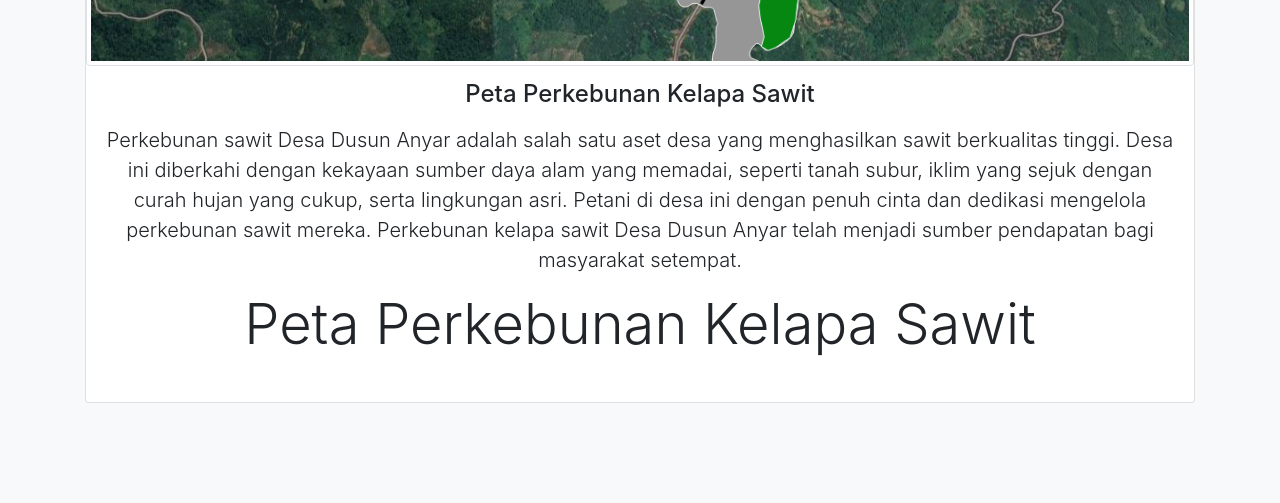
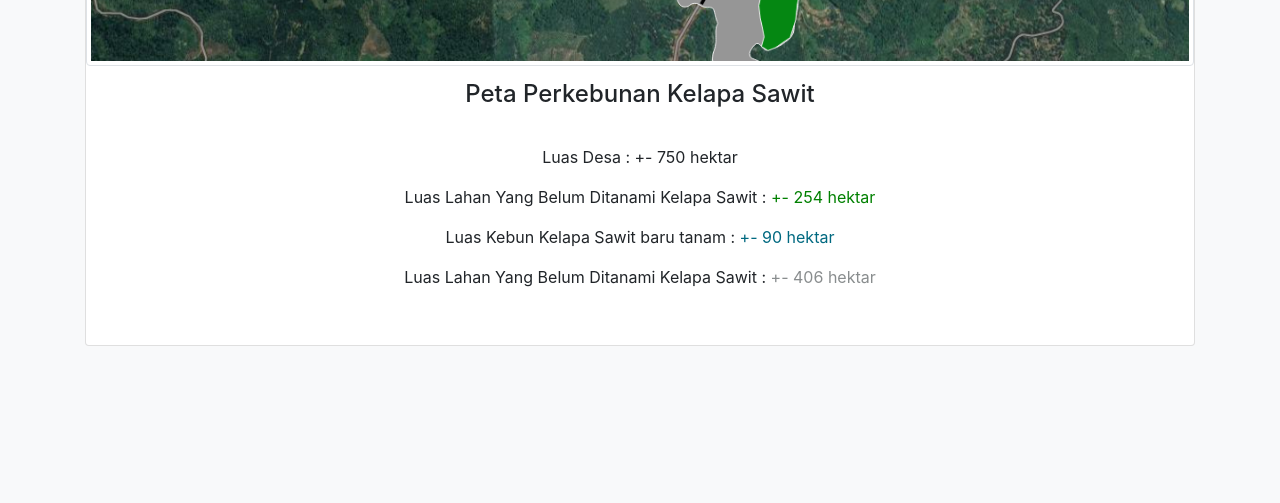
Before and after one commit to RifkiDF023/Profil-desa-Dusun-Anyar, a plain HTML site: page index.html in a window 1280 px wide. Shown: the part 5680-6183 px from the top of the page. Drawn offline with nearby package versions, Linux system fonts and the light colour scheme.

Commit message:
commit proker 2

```diff
--- a/index.html
+++ b/index.html
@@ -355,10 +355,13 @@
       <img src="gambar/peta kebun sawit.png" class="card-img-top img-thumbnail" alt="Perkebunan Kelapa Sawit" width="1200px" height="800px">
       <div class="card-body">
         <h4 class="card-subtitle mb-3"  id="peta_kebun_sawit">Peta Perkebunan Kelapa Sawit</h4>
-        <p class="card-text lead">Perkebunan sawit Desa Dusun Anyar adalah salah satu aset desa yang menghasilkan sawit berkualitas tinggi. Desa ini diberkahi dengan kekayaan sumber daya alam yang memadai, seperti tanah subur, iklim yang sejuk dengan curah hujan yang cukup, serta lingkungan asri. Petani di desa ini dengan penuh cinta dan dedikasi mengelola perkebunan sawit mereka. Perkebunan kelapa sawit Desa Dusun Anyar telah menjadi sumber pendapatan bagi masyarakat setempat.</p>
-        <!-- <button type="button" class="btn btn-info float-right" data-toggle="modal" data-target=".bd-example-modal-lg-e">Detail</button>` -->
+        <div class="card-body">
+          <p>Luas Desa    : +- 750 hektar</p>
+          <p>Luas Lahan Yang Belum Ditanami Kelapa Sawit : <span style="color: green;">+- 254 hektar</span></p>
+          <p>Luas Kebun Kelapa Sawit baru tanam  : <span style="color: rgb(0, 105, 128);">+- 90 hektar</span> </p>
+          <p>Luas Lahan Yang Belum Ditanami Kelapa Sawit  : <span style="color: rgb(137, 141, 142);"> +- 406 hektar</span></p>
+        </div>
 
-        <h4 class="display-4 mb-4" id="peta_kebun_sawit">Peta Perkebunan Kelapa Sawit</h4>
       </div>
 
     </div>
```
